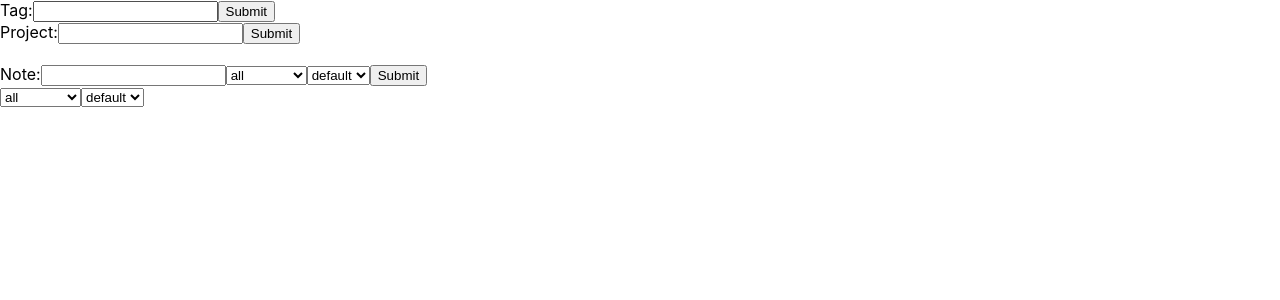
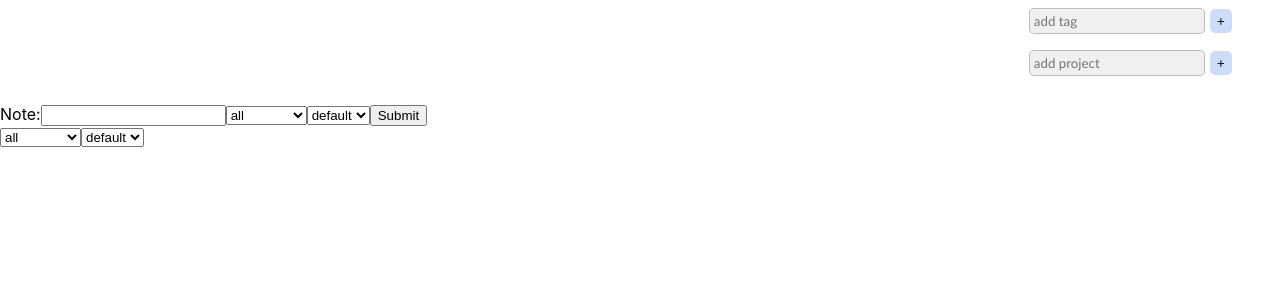
Before and after one commit to somaniarushi/tempest, a React (Create React App) app: page / in a window 1280 px wide. Shown: the top 300 px of the page. Built offline with nearby package versions, Linux system fonts and the light colour scheme.

Commit message:
little bit of css on adder

```diff
--- a/package.json
+++ b/package.json
@@ -8,7 +8,8 @@
     "@testing-library/user-event": "^7.1.2",
     "react": "^16.13.1",
     "react-dom": "^16.13.1",
-    "react-scripts": "3.4.1"
+    "react-scripts": "3.4.1",
+    "styled-components": "^5.1.1"
   },
   "scripts": {
     "start": "react-scripts start",
--- a/src/App.js
+++ b/src/App.js
@@ -110,6 +110,8 @@ appForceUpdate() {
               projectAdder={this.projectAdder}
               handleTagDelete={this.tagRemover}
               handleProjectDelete={this.projectRemover}
+              initialTagValue=""
+              initialProjectValue=""
               />
               <br></br>
 
--- a/src/adder.js
+++ b/src/adder.js
@@ -1,8 +1,9 @@
 import React from 'react';
 import Deleter from './delete';
+import styled from 'styled-components';
 
 /*
-Creates the functionality of adding a category or a project to the tree.
+Creates the functionality of adding a tag or a project to the tree.
 */
 class Adder extends React.Component {
     /*
@@ -10,7 +11,11 @@ class Adder extends React.Component {
     */
     constructor(props) {
         super(props);
-        this.state = {tag: this.props.intialtagvalue, project: this.props.initialprojectvalue}
+        this.state = {
+          tag: this.props.initialTagValue,
+          project: this.props.initialProjectValue
+        }
+
         this.handleTagChange = this.handleTagChange.bind(this);
         this.handleProjectChange = this.handleProjectChange.bind(this);
         this.projSubmit = this.projSubmit.bind(this);
@@ -38,7 +43,7 @@ class Adder extends React.Component {
     */
    tagSubmit(event) {
     this.props.tagAdder(this.state.tag);
-    this.setState({tag: ""});
+    this.setState({tag: this.props.initialTagValue});
     event.preventDefault()
    }
 
@@ -47,7 +52,7 @@ class Adder extends React.Component {
    */
    projSubmit(event) {
         this.props.projectAdder(this.state.project)
-        this.setState({project: ""});
+        this.setState({project: this.props.initialProjectValue});
         event.preventDefault()
    }
 
@@ -57,27 +62,50 @@ class Adder extends React.Component {
     render() {
       return (
         <>
-        <form onSubmit={this.tagSubmit}>
-          <label>
-            Tag:
-            <input type="text" value={this.state.tag} onChange={this.handleTagChange} />
-          </label>
-          <input type="submit" value="Submit" />
-          {/* <Deleter handleDelete={() => this.props.handleTagDelete(this.state.tag)} /> */}
-        </form>
-        <form onSubmit={this.projSubmit}>
-            <label>
-                Project:
-                <input type="text" value={this.state.project} onChange={this.handleProjectChange} />
-            </label>
-            <input type="submit" value="Submit" />
-            {/* <Deleter handleDelete={() => this.props.handleProjectDelete(this.state.project)} /> */}
-        </form>
+        <Form onSubmit={this.tagSubmit}>
+          <Label>
+            <Input type="text" value={this.state.tag} onChange={this.handleTagChange} placeholder="add tag"/>
+          </Label>
+          <Submit type="submit" value=" + " />
+        </Form>
+        <Form onSubmit={this.projSubmit}>
+            <Label>
+                <Input type="text" value={this.state.project} onChange={this.handleProjectChange} placeholder="add project"/>
+            </Label>
+            <Submit type="submit" value=" + " />
+        </Form>
         </>
       );
     }
   }
 
+  /*
+    A styled component for a blank form entry.
+  */
+  const Form = styled.form`
+    padding: 0.5em;
+    padding-left: 80%;
+  `
+
+  const Label = styled.label`
+    padding: 0.3em;
+  `
+  const Input = styled.input`
+    padding: 0.3em;
+    background-color: rgb(240, 240, 240);
+    border: solid 1px rgba(145, 145, 145, 0.537);
+    border-radius: 5px;
+    font-family: 'Trebuchet MS', 'Lucida Sans Unicode', 'Lucida Grande', 'Lucida Sans', Arial, sans-serif;
+  `
+
+  const Submit = styled.input`
+  padding: 0.3em;
+  background-color: rgb(193, 212, 248, 0.8);
+  border: none;
+  border-radius: 5px;
+  font-family: 'Trebuchet MS', 'Lucida Sans Unicode', 'Lucida Grande', 'Lucida Sans', Arial, sans-serif;
+`
+
 
 
 export default Adder;
```
Also changed, not shown: 1 other file (tests, documents, lock files or other folders).
